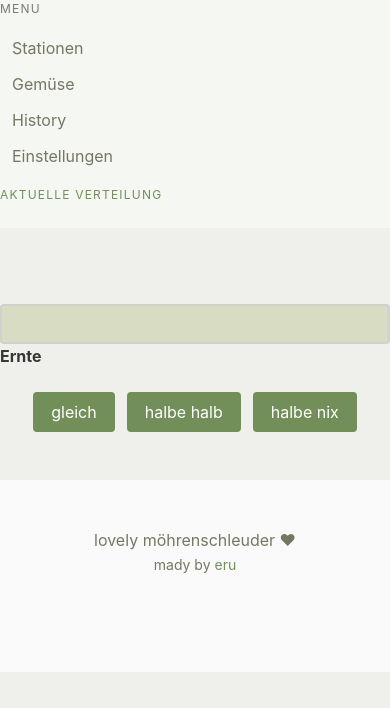
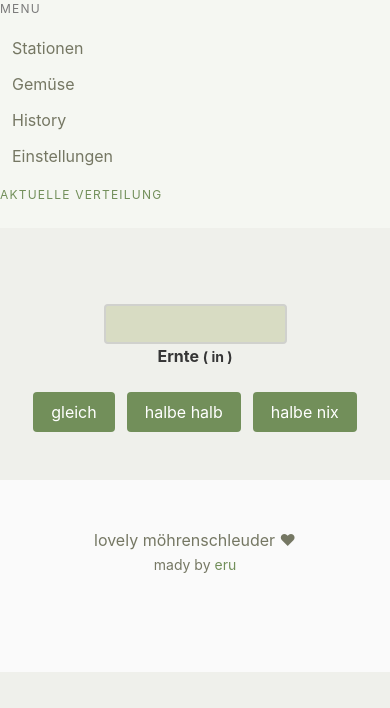
Before and after one commit to iameru/mschleuder, a Python web app: template ms/templates/products/distribute/distribute.html in a window 390 px wide. Shown: the top 708 px of the page. Run offline with Jinja, Linux system fonts and the light colour scheme; the template is opened without the code that fills it, so the values that code supplies are empty.

Commit message:
improvement and somewhat mobile distribution site

```diff
--- a/ms/templates/products/distribute/distribute.html
+++ b/ms/templates/products/distribute/distribute.html
@@ -8,11 +8,10 @@
 
 {% block content %}
 
-
-
 <div class="columns is-multiline" id="dist-stations-area">
 
-  <div class="column is-12">
+  {# Info #}
+  <div class="column is-full">
     <div class="level">
       {% if product.recent_distribution %}
       <div class="level-left">
@@ -30,13 +29,27 @@
     </div>
   </div>
 
+  {# Verteilung Input and Rest #}
+  <div class="column is-full">
 
+    <div class="columns is-mobile is-centered is-multiline">
 
-  <div class="column is-12">
-  <div class="columns">
+      <div class="column is-one-third-desktop is-full-mobile">
+        <div class="columns is-mobile is-centered">
+          <div class="column is-half is-half-mobile has-text-centered">
+            <input type="number"
+                   class="input"
+                   value="{{ product.amount }}"
+                   id="dist-input-field"
+                   />
+            <label for="dist-input-field"
+                  class="label">Ernte <small>( in {{product.unit }} )</small></label>
+          </div>
+        </div>
+      </div>
 
-    <div class="column is-4">{{ number_input(product.amount, label="Ernte", id="dist-input-field") }}</div>
-      <div class="column is-4">
+      {# buttons #}
+      <div class="column is-one-third-desktop is-full-mobile">
         <div class="field is-grouped is-grouped-centered">
           <div class="control">
             <button class="button is-link dist-button-toggle"
@@ -58,7 +71,9 @@
           </div>
         </div>
       </div>
-      <div class="column is-4">
+
+      {# rest #}
+      <div class="column is-one-third-desktop is-half-mobile">
       {% if product.by_piece %}
         <div class="columns is-centered">
           <div class="column is-4 has-text-centered bordered">
@@ -72,9 +87,10 @@
       </div>
     </div>
 
+  {# station boxes #}
   {% for station in stations %}
 
-<div class="column is-4"
+  <div class="column is-one-third"
        id="dist-station-{{station.id}}">
     <div class="box">
 
```
Lines whose indentation alone changed are shown as unchanged.
